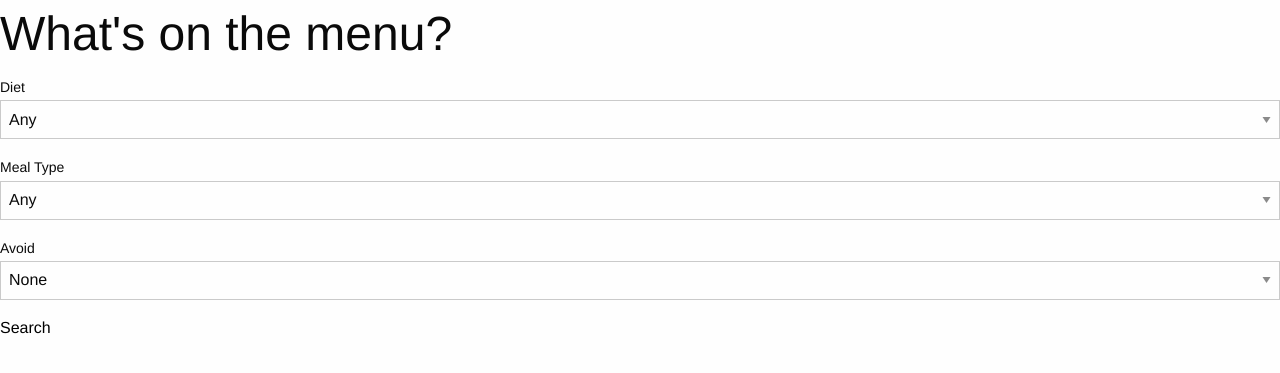
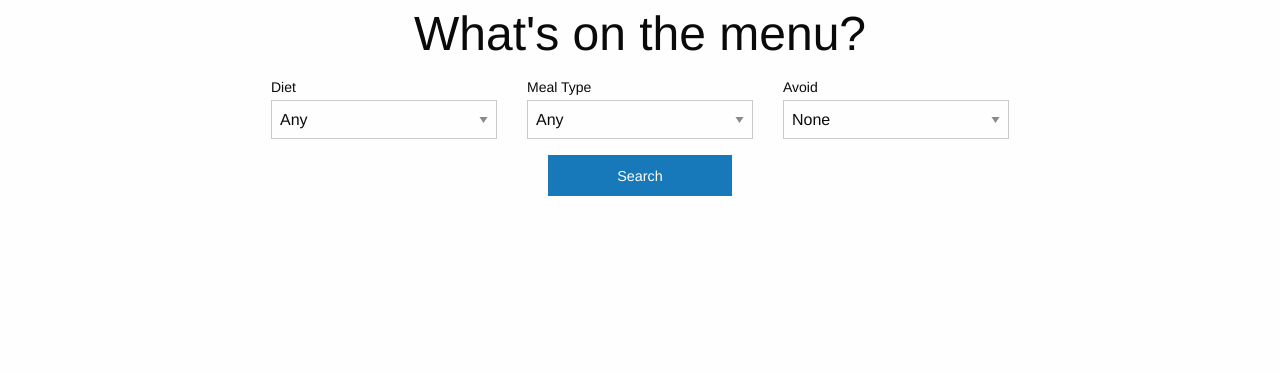
Before and after one commit to Alex-M-Howard/Capstone-Thyme2Eat, a Flask app: page /meals/random in a window 1280 px wide. Shown: the top 373 px of the page. Run offline with Flask 2, Linux system fonts and the light colour scheme; some libraries are stand-ins or nearby versions.

Commit message:
Added some Foundation styling

```diff
--- a/Thyme2Eat/routes/meal_routes/templates/random_meal.html
+++ b/Thyme2Eat/routes/meal_routes/templates/random_meal.html
@@ -3,16 +3,37 @@
 {% block title %}Thyme2Eat{% endblock %}
 
 {% block content %}
-<h1>What's on the menu?</h1>
+<h1 class="text-center">What's on the menu?</h1>
+
+<div class="grid-container">
+<div class="grid-x grid-padding-x small-up-2 medium-up-3">
+
 
   {% if meals %}
     {% for meal in meals %}
+      <div class="cell small-4">
+        <div class="card">
+
             <a href="{{ url_for('app_meal.show_recipe', meal_id=meal.id) }}"><img src="{{meal.image}}" alt="{{meal.title}} image"></a>
-    <li><a href="{{ url_for('app_meal.show_recipe', meal_id=meal.id) }}">{{meal.title}}</a></li>
+
+          <div class="card-section">
+            <a href="{{ url_for('app_meal.show_recipe', meal_id=meal.id) }}"><p style="font-size: 1rem;">{{meal.title}}</p></a>
+          </div>
+        </div>
+      </div>
+
+
     {% endfor %}
   {% endif %}
+  </div>
+
+</div>
 
 <form method="POST">
+  <div class="grid-x grid-padding-x small-up-1 medium-up-5 large-up-5">
+    <div class="cell small-3 medium-1"></div>
+    <div class="cell small-2 medium-3">
+
       <label for="diet">Diet</label>
       <select name="diet" id="diet">
         <option value="" selected>Any</option>
@@ -23,7 +44,9 @@
         <option value="pescetarian">Pescetarian</option>
         <option value="paleo">Paleo</option>
       </select>
+    </div>
 
+    <div class="cell small-2 medium-3">
       <label for="type">Meal Type</label>
       <select name="type" id="type">
         <option value="" selected>Any</option>
@@ -33,7 +56,9 @@
         <option value="dinner">Dinner</option>
         <option value="Snack">Snack</option>
       </select>
+    </div>
 
+    <div class="cell small-2 medium-3">
       <label for="intolerances">Avoid</label>
       <select name="intolerances" id="intolerances">
         <option value="" selected>None</option>
@@ -45,9 +70,20 @@
         <option value="soy">Soy</option>
         <option value="Wheat">Wheat</option>
       </select>
+    </div>
+    <div class="cell small-3 medium-1"></div>
+  </div>
 
-  <button>Search</button>
+
+  <div class="grid-x grid-padding-x align-center">
+    <div class="cell"></div>
+    <div class="cell small-12 medium-4 large-2">
+      <button class="button expanded">Search</button>
+    </div>
+    <div class="cell"></div>
+  </div>
+
 </form>
 
-
+</div>
 {% endblock %}
--- a/Thyme2Eat/routes/user_routes/templates/home.html
+++ b/Thyme2Eat/routes/user_routes/templates/home.html
@@ -5,6 +5,6 @@
 {% block content %}
 
 <img style="width: auto; height: 75vh;" src="https://i.ibb.co/JrFqcgN/logo.png" alt="Thyme2Eat Logo">
-<a href="/meals/random"><h1>Random Meal</h1></a>
+<a href="/meals/random"><button class="button ">Random Meal</button></a>
 
 {% endblock %}
--- a/Thyme2Eat/static/css/app.css
+++ b/Thyme2Eat/static/css/app.css
@@ -0,0 +1,7 @@
+#nav-bar{
+  background-color: #1779ba;
+}
+
+.nav-link {
+  color: #FFF;
+}
```
Lines whose indentation alone changed are shown as unchanged.
